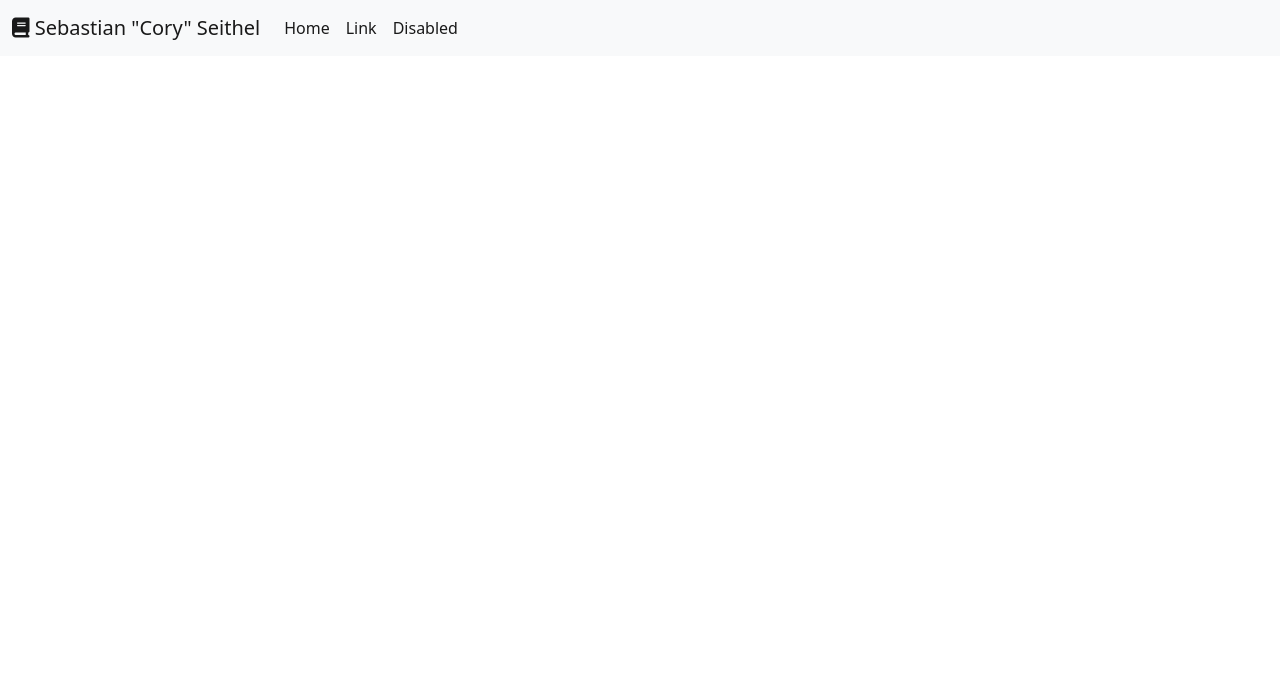
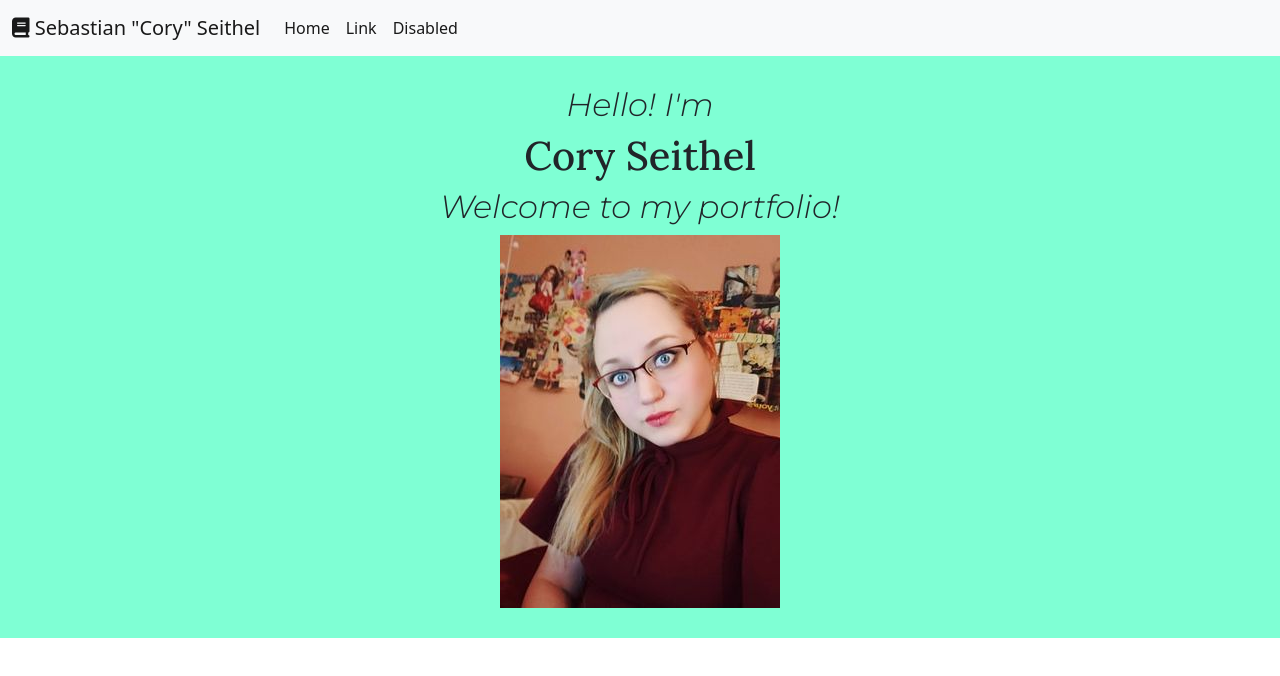
Before and after one commit to CorianderSeb/Portfolio-Project, a plain HTML site: page index.html in a window 1280 px wide. Drawn offline with nearby package versions, Linux system fonts and the light colour scheme.

Commit message:
Added text and photo, imported fonts

```diff
--- a/index.html
+++ b/index.html
@@ -4,10 +4,13 @@
     <meta charset="UTF-8">
     <meta http-equiv="X-UA-Compatible" content="IE=edge">
     <meta name="viewport" content="width=device-width, initial-scale=1.0">
-    <title>Document</title>
+    <title>Sebastian "Cory" Seithel</title>
     <link href="https://cdn.jsdelivr.net/npm/bootstrap@5.2.1/dist/css/bootstrap.min.css" rel="stylesheet" integrity="sha384-iYQeCzEYFbKjA/T2uDLTpkwGzCiq6soy8tYaI1GyVh/UjpbCx/TYkiZhlZB6+fzT" crossorigin="anonymous">
     <script src="https://cdn.jsdelivr.net/npm/bootstrap@5.2.1/dist/js/bootstrap.bundle.min.js" integrity="sha384-u1OknCvxWvY5kfmNBILK2hRnQC3Pr17a+RTT6rIHI7NnikvbZlHgTPOOmMi466C8" crossorigin="anonymous"></script>
     <script src="https://kit.fontawesome.com/56b071a85c.js" crossorigin="anonymous"></script>
+    <link rel="preconnect" href="https://fonts.googleapis.com">
+<link rel="preconnect" href="https://fonts.gstatic.com" crossorigin>
+<link href="https://fonts.googleapis.com/css2?family=Lora:wght@500&family=Montserrat:ital,wght@1,300&display=swap" rel="stylesheet">
     <link rel="stylesheet" href="stylesmain.css">
 </head>
 <body>
@@ -30,11 +33,14 @@
           <a class="nav-link active">Disabled</a>
         </li>
       </ul>
-
     </div>
   </div>
 </nav>
-
-
+<div class="hero">
+<h2>Hello! I'm</h2>
+<h1>Cory Seithel</h1>
+<h2>Welcome to my portfolio!</h2>
+<img src="photoofme.jpg" alt="Cory Seithel"/>
+</div>
 </body>
 </html>
--- a/stylesmain.css
+++ b/stylesmain.css
@@ -0,0 +1,12 @@
+.hero {
+  text-align: center;
+  background-color: aquamarine;
+  padding-top: 30px;
+  padding-bottom: 30px;
+}
+h1 {
+    font-family: 'Lora', serif;
+}
+h2 {
+    font-family: 'Montserrat', sans-serif;
+}
```
Also changed, not shown: photoofme.jpg (added).
